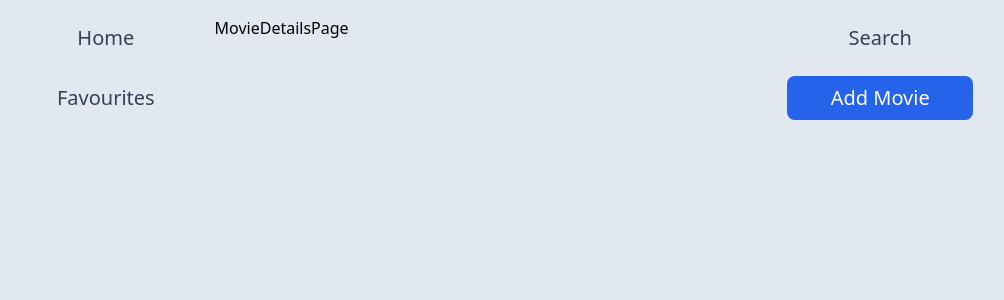
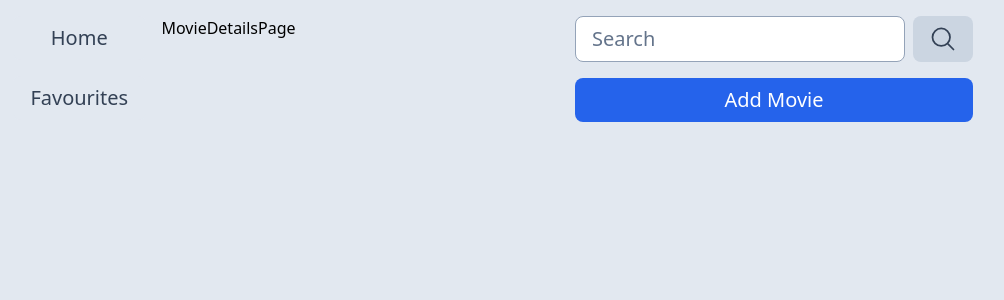
Before and after one commit to Smurfstuffy/my-movie-db, a React (Vite) app in the folder client/: page /movies/1 in a window 1280 px wide. Shown: the top 300 px of the page, without its empty margins (147-1151 px from the left). Built offline with nearby package versions, Linux system fonts and the light colour scheme.

Commit message:
add search by title

```diff
--- a/client/src/components/common/Card.tsx
+++ b/client/src/components/common/Card.tsx
@@ -47,13 +47,13 @@ const Card: FC<CardProps> = ({
         <img src={posterUrl} alt={title} className="rounded-l-lg" />
       </div>
       <div className="flex flex-col">
-        <h1 className="text-slate-800 font-bold text-base sm:text-xl md:text-2xl md:mt-1 lg:mt-2 xl:mt-4 line-clamp-2">
+        <h1 className="text-slate-800 font-bold text-base sm:text-xl md:text-2xl md:mt-1 lg:mt-2 xl:mt-4 line-clamp-1 lg:line-clamp-2">
           {title}
         </h1>
         <span className="font-medium text-sm sm:text-base md:text-lg text-slate-600">
           {formattedDate}
         </span>
-        <span className="font-normal text-sm text-slate-700 line-clamp-2 sm:line-clamp-3 md:line-clamp-4 lg:line-clamp-6">
+        <span className="font-normal text-sm text-slate-700 line-clamp-2 sm:line-clamp-3 lg:line-clamp-4">
           {overview}
         </span>
         <div className="flex text-yellow-500 mt-auto md:mb-1 lg:mb-2 xl:mb-4">
--- /dev/null
+++ b/client/src/components/common/SearchBar.tsx
@@ -0,0 +1,41 @@
+import {useCallback, useState} from 'react';
+import Search from '../icons/Search';
+import Button from '../ui/Button';
+import {useLocation, useNavigate} from 'react-router-dom';
+
+const SearchBar = () => {
+  const [search, setSearch] = useState('');
+  const navigate = useNavigate();
+  const location = useLocation();
+
+  const handleSearch = useCallback(() => {
+    const params = new URLSearchParams(location.search);
+    if (search) {
+      params.set('search', search);
+      params.delete('page');
+    } else {
+      params.delete('search');
+    }
+    navigate(`/?${params.toString()}`);
+  }, [search, location, navigate]);
+  return (
+    <div className="flex rounded-lg gap-x-2">
+      <input
+        type="text"
+        placeholder="Search"
+        value={search}
+        onChange={e => setSearch(e.target.value)}
+        className="px-4 py-2 rounded-lg text-base sm:text-lg md:text-xl text-slate-700 placeholder-slate-500 bg-white border border-slate-400"
+      />
+      <Button
+        variant="neutral"
+        className="bg-slate-300 hover:bg-slate-400"
+        onClick={handleSearch}
+      >
+        <Search size="size-5 sm:size-6 lg:size-7" />
+      </Button>
+    </div>
+  );
+};
+
+export default SearchBar;
--- /dev/null
+++ b/client/src/components/icons/Search.tsx
@@ -0,0 +1,21 @@
+import {FC} from 'react';
+import {IconProps} from '../../types/components/icons';
+
+const Search: FC<IconProps> = ({size}) => (
+  <svg
+    xmlns="http://www.w3.org/2000/svg"
+    fill="none"
+    viewBox="0 0 24 24"
+    strokeWidth={1.5}
+    stroke="currentColor"
+    className={size}
+  >
+    <path
+      strokeLinecap="round"
+      strokeLinejoin="round"
+      d="m21 21-5.197-5.197m0 0A7.5 7.5 0 1 0 5.196 5.196a7.5 7.5 0 0 0 10.607 10.607Z"
+    />
+  </svg>
+);
+
+export default Search;
--- a/client/src/components/layout/Layout.tsx
+++ b/client/src/components/layout/Layout.tsx
@@ -4,6 +4,7 @@ import Button from '../ui/Button';
 import Modal from '../ui/Modal';
 import {useState, useCallback} from 'react';
 import Form from '../common/Form';
+import SearchBar from '../common/SearchBar';
 
 const Layout = () => {
   const [open, setOpen] = useState(false);
@@ -28,7 +29,7 @@ const Layout = () => {
         </Modal>
       </main>
       <aside className="hidden xl:flex xl:flex-col xl:gap-y-4 xl:sticky xl:top-0 xl:self-start">
-        <Button variant="neutral">Search</Button>
+        <SearchBar />
         <Button onClick={handleOpen}>Add Movie</Button>
       </aside>
     </div>
--- a/client/src/components/layout/Sidebar.tsx
+++ b/client/src/components/layout/Sidebar.tsx
@@ -2,14 +2,15 @@ import Button from '../ui/Button';
 import {useNavigate} from 'react-router-dom';
 import {FC} from 'react';
 import {SideBarProps} from '../../types/components/layout/sidebar';
+import SearchBar from '../common/SearchBar';
 
 const Sidebar: FC<SideBarProps> = ({handleOpen}) => {
   const navigate = useNavigate();
   return (
-    <div className="flex flex-col gap-y-1 sm:gap-y-4">
-      <Button variant="neutral" className="order-last sm:order-1 xl:hidden">
-        Search
-      </Button>
+    <div className="flex flex-col gap-y-2 sm:gap-y-4">
+      <div className="order-last sm:order-1 xl:hidden self-center">
+        <SearchBar />
+      </div>
       <Button className="order-last sm:order-1 xl:hidden" onClick={handleOpen}>
         Add Movie
       </Button>
--- a/client/src/pages/HomePage.tsx
+++ b/client/src/pages/HomePage.tsx
@@ -7,7 +7,9 @@ import Pagination from '../components/common/Pagination';
 const HomePage = () => {
   const [searchParams] = useSearchParams();
   const page = parseInt(searchParams.get('page') || '1', 10);
-  const {data, error, isLoading} = useGetMoviesQuery({page});
+  const search = searchParams.get('search') || '';
+
+  const {data, error, isLoading} = useGetMoviesQuery({page, search});
 
   if (isLoading) return <SkeletonCardList />;
 
@@ -21,7 +23,9 @@ const HomePage = () => {
   return (
     <div className="flex flex-col">
       <CardList movies={data?.data || []} />
-      <Pagination currentPage={page} totalPages={data?.totalPages || 1} />
+      {data && data?.totalPages > 1 && (
+        <Pagination currentPage={page} totalPages={data.totalPages || 1} />
+      )}
     </div>
   );
 };
--- a/client/src/redux/movieApi.ts
+++ b/client/src/redux/movieApi.ts
@@ -8,10 +8,11 @@ export const movieApi = createApi({
   baseQuery: fetchBaseQuery({baseUrl: 'http://localhost:4000/api/'}),
   endpoints: build => ({
     getMovies: build.query<MoviesResponse, MoviesArguments>({
-      query: ({page, limit}) => {
+      query: ({page, limit, search}) => {
         const params = new URLSearchParams();
         if (page) params.append('page', page.toString());
         if (limit) params.append('limit', limit.toString());
+        if (search) params.append('search', search);
         return `movies?${params.toString()}`;
       },
       transformResponse: (response: MoviesResponse) => {
--- a/client/src/types/redux/index.ts
+++ b/client/src/types/redux/index.ts
@@ -21,4 +21,5 @@ export interface MoviesResponse {
 export interface MoviesArguments {
   page?: number;
   limit?: number;
+  search?: string;
 }
```
Also changed, not shown: 1 other file (tests, documents, lock files or other folders).
